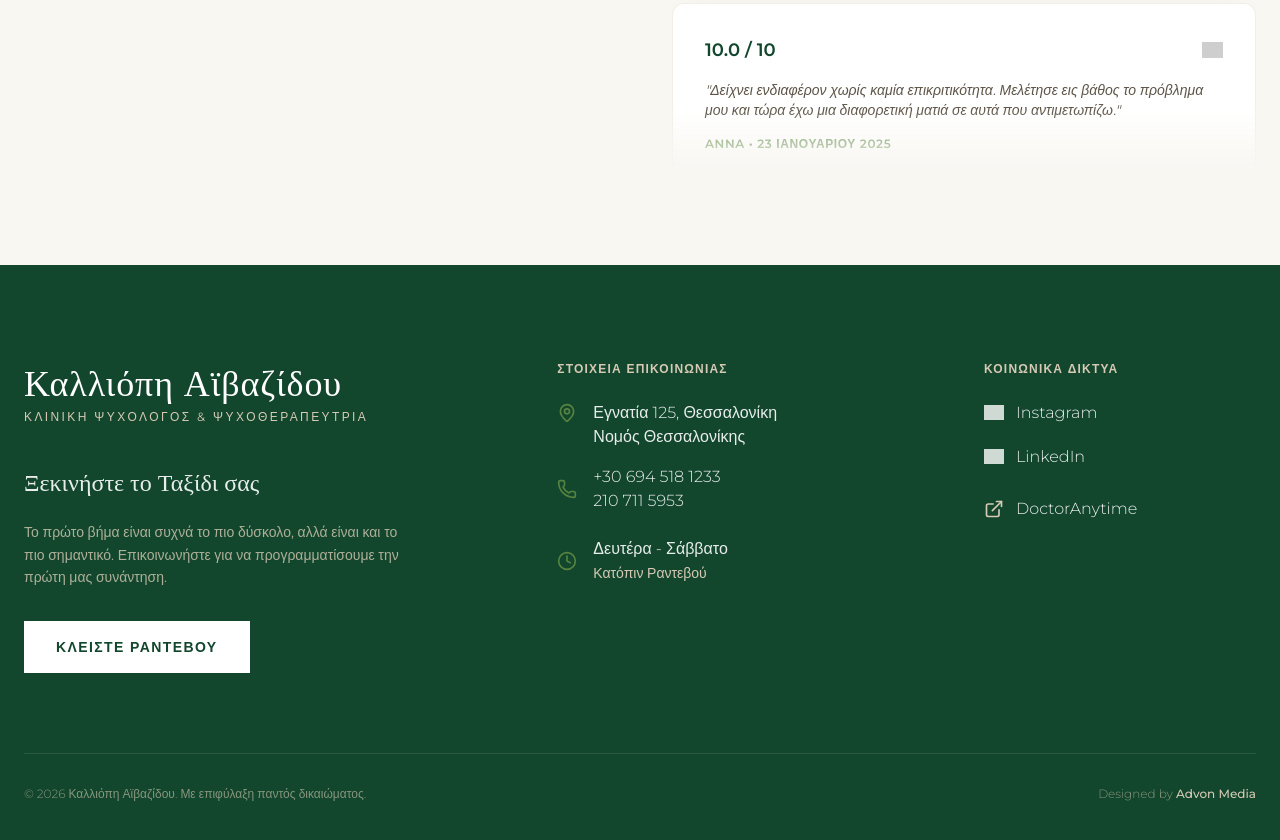
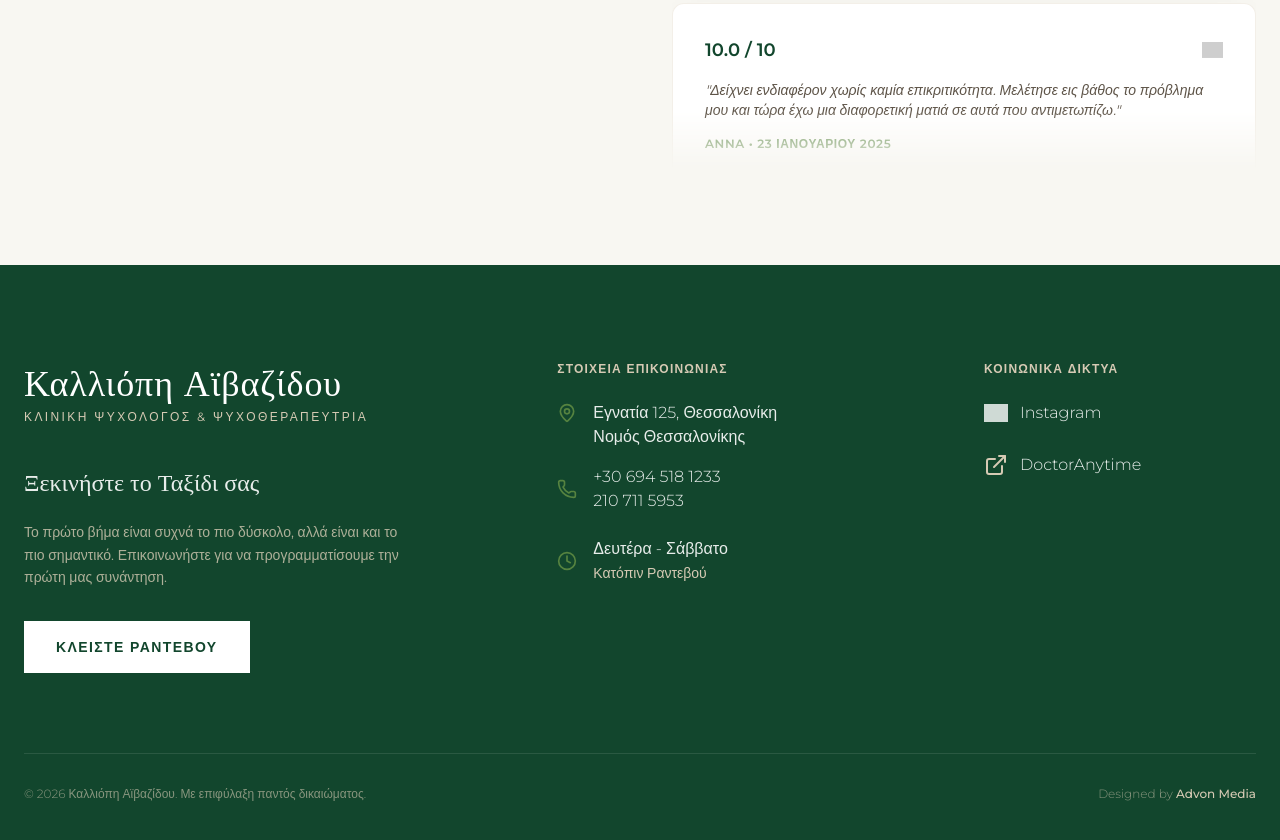
Before and after one commit to agelmet/AIVAZIDOU, a plain HTML site: page index.html in a window 1280 px wide. Shown: the part 7471-8311 px from the top of the page. Drawn offline with nearby package versions, Linux system fonts and the light colour scheme; grey boxes are pictures that could not be loaded; a web font is replaced by a local one.

Commit message:
Update index.html

```diff
--- a/index.html
+++ b/index.html
@@ -628,15 +628,11 @@
                     <h4 class="text-lux-sand text-xs tracking-widest uppercase mb-6 font-semibold">Κοινωνικα Δικτυα</h4>
                     <div class="flex flex-col gap-5">
                         <a href="https://www.instagram.com/kaivazidou_psychologist" target="_blank" class="flex items-center gap-3 hover:text-lux-sand transition-colors text-white/90 group">
-                            <img src="https://raw.githubusercontent.com/agelmet/Image-hosting-/refs/heads/main/instagram-logo-instagram-icon-transparent-free-png.png.webp" class="w-5 h-5 object-contain filter brightness-0 invert opacity-80 group-hover:opacity-100 transition-opacity" alt="Instagram">
+                            <img src="https://raw.githubusercontent.com/agelmet/Image-hosting-/refs/heads/main/instagram-logo-instagram-icon-transparent-free-png.png.webp" class="w-6 h-6 object-contain filter brightness-0 invert opacity-80 group-hover:opacity-100 transition-opacity" alt="Instagram">
                             <span class="font-light">Instagram</span>
                         </a>
-                        <a href="http://linkedin.com/in/KalliopiAivazidou" target="_blank" class="flex items-center gap-3 hover:text-lux-sand transition-colors text-white/90 group">
-                            <img src="https://raw.githubusercontent.com/agelmet/Image-hosting-/refs/heads/main/icons8-linkedin-480.png" class="w-5 h-5 object-contain filter brightness-0 invert opacity-80 group-hover:opacity-100 transition-opacity" alt="LinkedIn">
-                            <span class="font-light">LinkedIn</span>
-                        </a>
                         <a href="https://www.doctoranytime.gr/d/Psychologos/mourtziapi-spyridoula" target="_blank" class="flex items-center gap-3 hover:text-lux-sand transition-colors text-white/90 mt-2 group">
-                            <i data-lucide="external-link" class="w-5 h-5 text-lux-sand group-hover:text-white transition-colors"></i>
+                            <i data-lucide="external-link" class="w-6 h-6 text-lux-sand group-hover:text-white transition-colors"></i>
                             <span class="font-light">DoctorAnytime</span>
                         </a>
                     </div>
```
